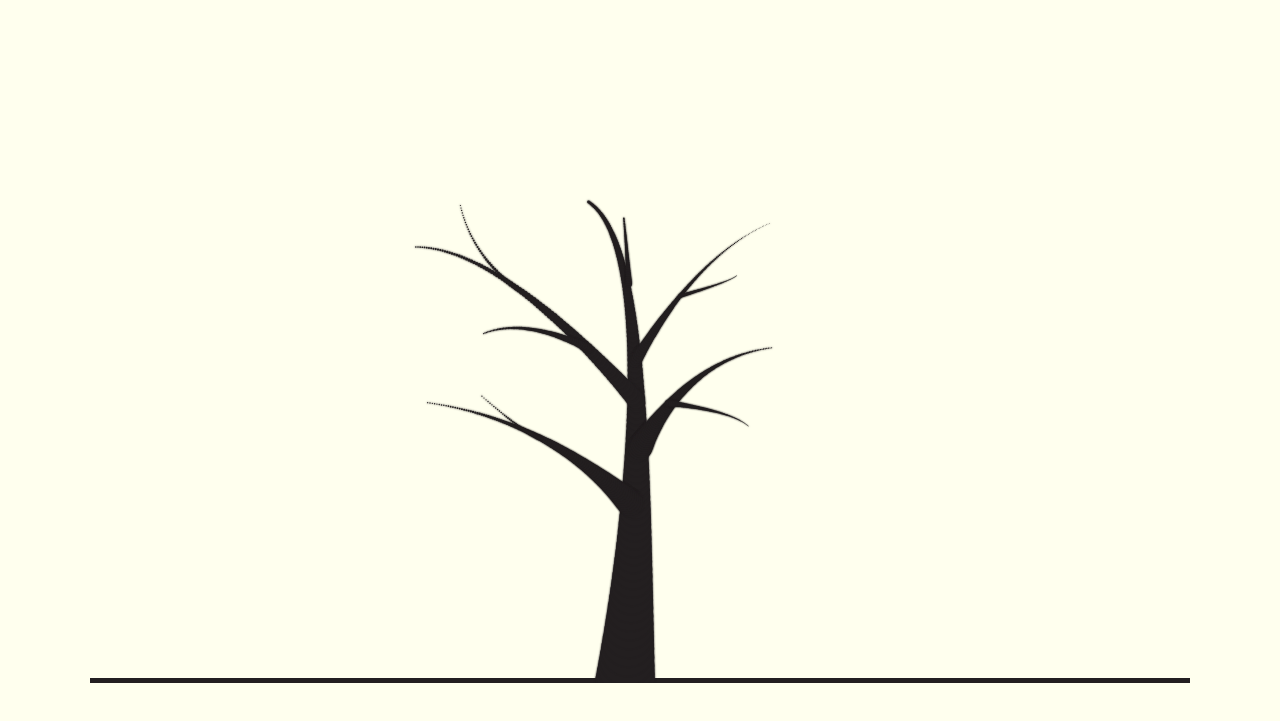
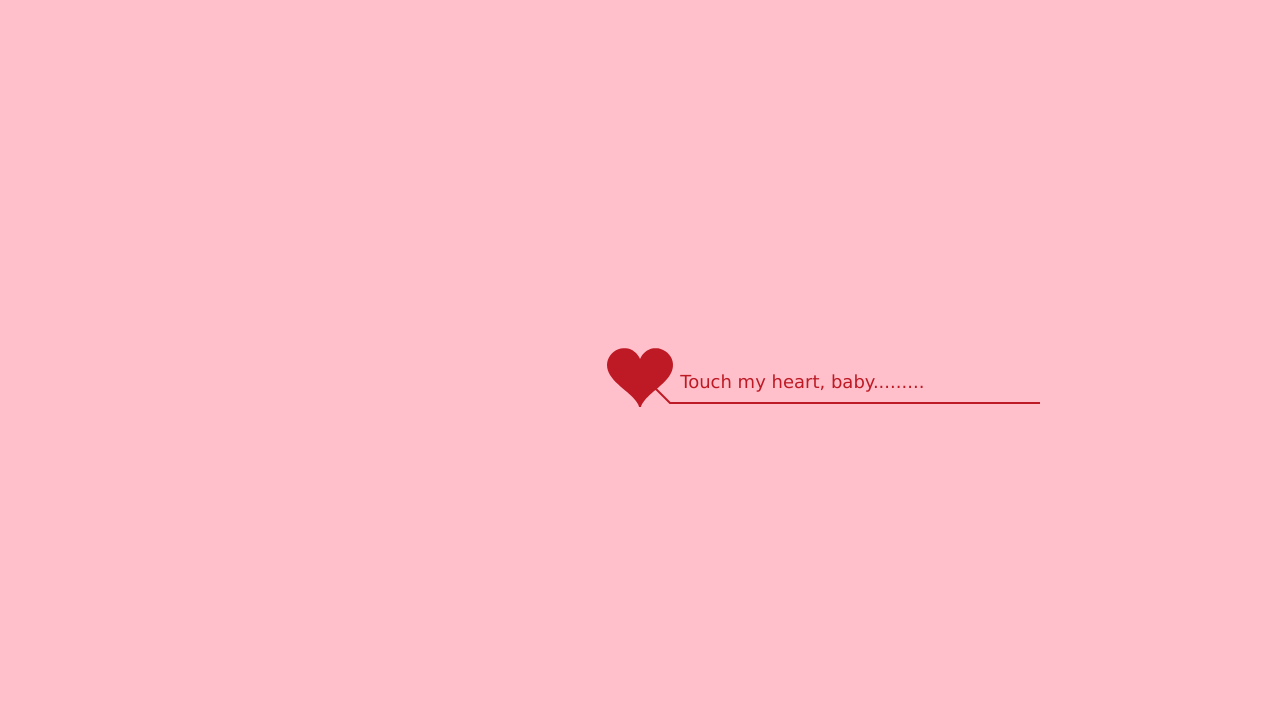
Before and after one commit to 394108980/rest-life-with-you, a plain HTML site: page origin/index.html in a window 1280 px wide. Shown: the part 27-748 px from the top of the page. Drawn offline with Linux system fonts and the light colour scheme.

Commit message:
Update index.html

```diff
--- a/origin/index.html
+++ b/origin/index.html
@@ -2,7 +2,8 @@
 <html>
 <head>
     <meta http-equiv="Content-Type" content="text/html; charset=UTF-8">
-	<title>往后余生  我只要你</title>
+    <meta content="width=device-width,initial-scale=1,minimum-scale=1,maximum-scale=1,user-scalable=no" name="viewport">
+	<title>To：亲爱的王嘉悦</title>
 	<script type="text/javascript" src="js/jquery.min.js"></script>
 	<script type="text/javascript" src="js/jscex.min.js"></script>
 	<script type="text/javascript" src="js/jscex-parser.js"></script>
@@ -15,18 +16,17 @@
 　　<link rel="shortcut icon" href="images/love.ico"/>
 	<link rel="bookmark" href="/mages/love.ico"/>
     <style type="text/css">
-		body{margin:0;padding:0;background:#ffe;font-size:14px;font-family:'微软雅黑','宋体',sans-serif;color:#231F20;overflow:auto}
+		body{margin:0;padding:0;background:pink;font-size: 0;font-family:'微软雅黑','宋体',sans-serif;color:#231F20;overflow:auto}
 		a{color:#000;font-size:14px;}
-		#main{width:100%;}
-		#wrap{position:relative;margin:0 auto;width:1100px;height:680px;margin-top:10px;}
+		#main{width:100%;overflow: hidden;font-size:14px;}
+		#wrap{position:relative;margin:0 auto;width:100vw;height:100vh;}
 		#text{width:400px;height:425px;left:60px;top:80px;position:absolute;}
 		#code{display:none;font-size:16px;}
 		#clock-box{position:absolute;left:60px;top:550px;font-size:28px;display:none;}
 		#clock-box a{font-size:28px;text-decoration:none;}
 		#clock{margin-left:48px;}
 		#clock .digit{font-size:64px;}
-		#canvas{margin:0 auto;width:1100px;height:680px;}
-		#error{margin:0 auto;text-align:center;margin-top:60px;display:none;}
+		#error{margin:0 auto;text-align:center;display:none;}
 		.hand{cursor:pointer;}
 		.say{margin-left:5px;}
 		.space{margin-right:150px;}
@@ -36,72 +36,78 @@
 	<audio id="bgm" src="raw/love.mp3" type="audio/mpeg" loop="loop">无法加载BGM</audio>
 	<div id="main">
 		<div id="wrap">
-			<div id="text">
+			<div id="text" hidden>
 				<div id="code">
 					<font color="#FF0000">
-						<span class="say">一生有你的陪伴</span><br>
-						<span class="say"> </span><br>
+						<span class="say">遇见你，</span><br>
+						<span class="say">是我今生最大的幸运♥ </span><br>
 						<span class="say">便是最幸运的事</span><br>
-						<span class="say"> </span><br>
+						<span class="say"> 缘分是一个很奇妙的东西</span><br>
 						<span class="say">我要的不多</span><br>
-						<span class="say"> </span><br>
-						<span class="say">我只要你陪我一起走过剩下日子</span><br>
-						<span class="say"> </span><br>
-						<span class="say">我爱你</span><br>
-						<span class="say"> </span><br>
-						<span class="say">不是冲动而是真心喜欢</span><br>
-						<span class="say"> </span><br>
-						<span class="say">I love three things: the sun, the month and you.</span><br>
-						<span class="say"> </span><br>
+						<span class="say">突然有一天就降临在了咱俩身上 </span><br>
+						<span class="say">就像之前打喷嚏我会觉得我感冒了</span><br>
+						<span class="say">但现在我就觉得是你在想我，现在的状态刚刚好 </span><br>
+						<span class="say">但是这些我还不满足啊</span><br>
+						<span class="say">我还想，等以后我们见面了 </span><br>
+						<span class="say">想就这样牵着你手不放开，走过每一个春夏秋冬</span><br>
+						<span class="say">想每当你看剧时就一把抱住你，捏捏你的脸蛋</span><br>
+						<span class="say">想每天醒来的第一眼就看到睡得像头小猪的你</span><br>
+						<span class="say">想把你宠成小公主，做一个一直保护你的骑士</span><br>
+						<span class="say">亲爱的小王，我真的很喜欢你！</span><br>
+						<span class="say">想和你有很长的未来 </span><br>
+						<span class="say">我亲爱的小宝贝，我真的真的最最最最最喜欢你了！</span><br>
+						<span class="say">亲亲小王~ </span><br>
 					</font>
 				</div>
 			</div>
 			<div id="clock-box">
-				<span><font color="#666666">亲爱的，我们相识已经是</font></span>
+				<span><font color="#666666">即使未算上辈子，那小陈也已经守护小王</font></span>
 				<div id="clock"></div>
 			</div>
-			<canvas id="canvas" width="1100" height="680"></canvas>
+			<canvas id="canvas"></canvas>
 		</div>
 	</div>
 	<script>
-	var year = 2016;
-    var month = 2;
-    var day = 2;
-    var hour = 5;
-    var minute = 20;
+    // 配置项
+	var year = 2024;
+    var month = 1;
+    var day = 7;
+    var hour = 22;
+    var minute = 08;
     var second = 00;
-    var auto_load = true;
+    var auto_load = false; // 自动开始动画，方便调试时查看变化，设置成false则点击才开始
     var auto_load_delay = 1000;
 	(
 	function() {
     var canvas = $('#canvas');
 	var bgm = document.getElementById('bgm');
-    var width = canvas.width();
-    var height = canvas.height();
+    var width = document.body.clientWidth;
+    var height = document.body.clientHeight;
     canvas.attr("width", width);
     canvas.attr("height", height);
     var opts = {
         seed: {
-            x: width / 2 - 20,
+            x: width / 2, // 种子的中心点
             color: "rgb(190, 26, 37)",
-            scale: 2
+            scale: 2,
+            text: 'Touch My Heart Baby ....'
         },
-        branch: [[535, 680, 570, 250, 500, 200, 30, 100, [[540, 500, 455, 417, 340, 400, 13, 100, [[450, 435, 434, 430, 394, 395, 2, 40]]], [550, 445, 600, 356, 680, 345, 12, 100, [[578, 400, 648, 409, 661, 426, 3, 80]]], [539, 281, 537, 248, 534, 217, 3, 40], [546, 397, 413, 247, 328, 244, 9, 80, [[427, 286, 383, 253, 371, 205, 2, 40], [498, 345, 435, 315, 395, 330, 4, 60]]], [546, 357, 608, 252, 678, 221, 6, 100, [[590, 293, 646, 277, 648, 271, 2, 80]]]]]],
+        branch: caleBranch(),
         bloom: {
             num: 700,
-            width: 1080,
+            width: width,
             height: 650,
         },
         footer: {
-            width: 1200,
-            height: 5,
-            speed: 10,
+            width: width,
+            height: 12,
+            speed: 5,
         }
     };
-    var tree = new Tree(canvas[0], width, height, opts);
-    var seed = tree.seed;
-    var foot = tree.footer;
-    var hold = 1;
+    var tree = new Tree(canvas[0], width, height, opts); // 整个画板及其方法
+    var seed = tree.seed;   // 种子
+    var foot = tree.footer;  // 画板底部的横条
+    var hold = 1; // 是否等待
 
     canvas.click(function(e) {
         var offset = canvas.offset(),
@@ -109,7 +115,7 @@
         y;
         x = e.pageX - offset.left;
         y = e.pageY - offset.top;
-        if (seed.hover(x, y)) {
+        if (seed.hover(x, y)) { // 若点击在画板有填充的地方，执行
             hold = 0;
             canvas.unbind("click");
             canvas.unbind("mousemove");
@@ -124,6 +130,9 @@
         y = e.pageY - offset.top;
         canvas.toggleClass('hand', seed.hover(x, y));
     });
+
+
+    // 播种开始
     var seedAnimate = eval(Jscex.compile("async",
     function() {
         seed.draw();
@@ -143,6 +152,8 @@
             $await(Jscex.Async.sleep(10));
         }
     }));
+
+    // 生长开始
     var growAnimate = eval(Jscex.compile("async",
     function() {
         do {
@@ -150,6 +161,8 @@
             $await(Jscex.Async.sleep(10));
         } while ( tree . canGrow ());
     }));
+
+    // 开花开始
     var flowAnimate = eval(Jscex.compile("async",
     function() {
         do {
@@ -157,6 +170,8 @@
             $await(Jscex.Async.sleep(10));
         } while ( tree . canFlower ());
     }));
+
+    // 移动进场
     var moveAnimate = eval(Jscex.compile("async",
     function() {
         tree.snapshot("p1", 240, 0, 610, 680);
@@ -171,6 +186,8 @@
         $await(Jscex.Async.sleep(300));
         canvas.css("background", "none");
     }));
+
+
     var jumpAnimate = eval(Jscex.compile("async",
     function() {
         var ctx = tree.ctx;
@@ -181,6 +198,8 @@
             $await(Jscex.Async.sleep(25));
         }
     }));
+
+    // 文字输入
     var textAnimate = eval(Jscex.compile("async",
     function() {
         var together = new Date();
@@ -196,6 +215,8 @@
             $await(Jscex.Async.sleep(1000));
         }
     }));
+
+    // 自动播放背景音乐
 	document.addEventListener('DOMContentLoaded', function () {
 	    function audioAutoPlay() {
 		    bgm.play();
@@ -205,16 +226,40 @@
 	    }
 	    audioAutoPlay();
     });
+
+    // 执行动画
     var runAsync = eval(Jscex.compile("async",
     function() {
         $await(seedAnimate());
         $await(growAnimate());
-        $await(flowAnimate());
-        $await(moveAnimate());
-        textAnimate().start();
-        $await(jumpAnimate());
+        // $await(flowAnimate());
+        // $await(moveAnimate());
+        // textAnimate().start();
+        // $await(jumpAnimate());
     }));
     runAsync().start();
+
+    // primers 添加树枝自适应树算法
+    function caleBranch() {
+        var aaa = [[535, 680, 570, 250, 500, 200, 30, 100, [[540, 500, 455, 417, 340, 400, 13, 100, [[450, 435, 434, 430, 394, 395, 2, 40]]], [550, 445, 600, 356, 680, 345, 12, 100, [[578, 400, 648, 409, 661, 426, 3, 80]]], [539, 281, 537, 248, 534, 217, 3, 40], [546, 397, 413, 247, 328, 244, 9, 80, [[427, 286, 383, 253, 371, 205, 2, 40], [498, 345, 435, 315, 395, 330, 4, 60]]], [546, 357, 608, 252, 678, 221, 6, 100, [[590, 293, 646, 277, 648, 271, 2, 80]]]]]]
+        var c = width / 2  // 屏幕中心点
+        // 535
+        // return aaa
+        return [
+                    [c, 680, c+45, 250, c-35, 200, 30, 100, [
+                                [c+6, 281, c+2, 248, c+8, 217, 3, 40], // 树顶单支
+                                [c+14, 357, c+70, 255, c+150, 221, 6, 100, [    // 右侧上
+                                                [c+58, 293, c+110, 277, c+115, 271, 2, 80]]],
+                                [c+14, 397, c-110, 247, c-160, 260, 9, 80, [  // 左侧三叉
+                                                [c-90, 290, c-154, 230, c-160, 215, 2, 40],
+                                                [c-40, 340, c-100, 315, c-140, 330, 4, 60]]],
+                                [c+17, 445, c+65, 356, c+145, 345, 12, 100, [   // 右侧下
+                                                [c+45, 400, c+115, 409, c+125, 426, 3, 80]]],
+                                [c+8, 500, c-80, 400, c-180, 400, 13, 100, [  // 左侧双叉
+                                                [c-85, 423, c-100, 413, c-135, 380, 2, 40]]],
+                    ]],
+                ]
+    }
 })();
 	</script>
 </body>
```
Lines whose indentation alone changed are shown as unchanged.
